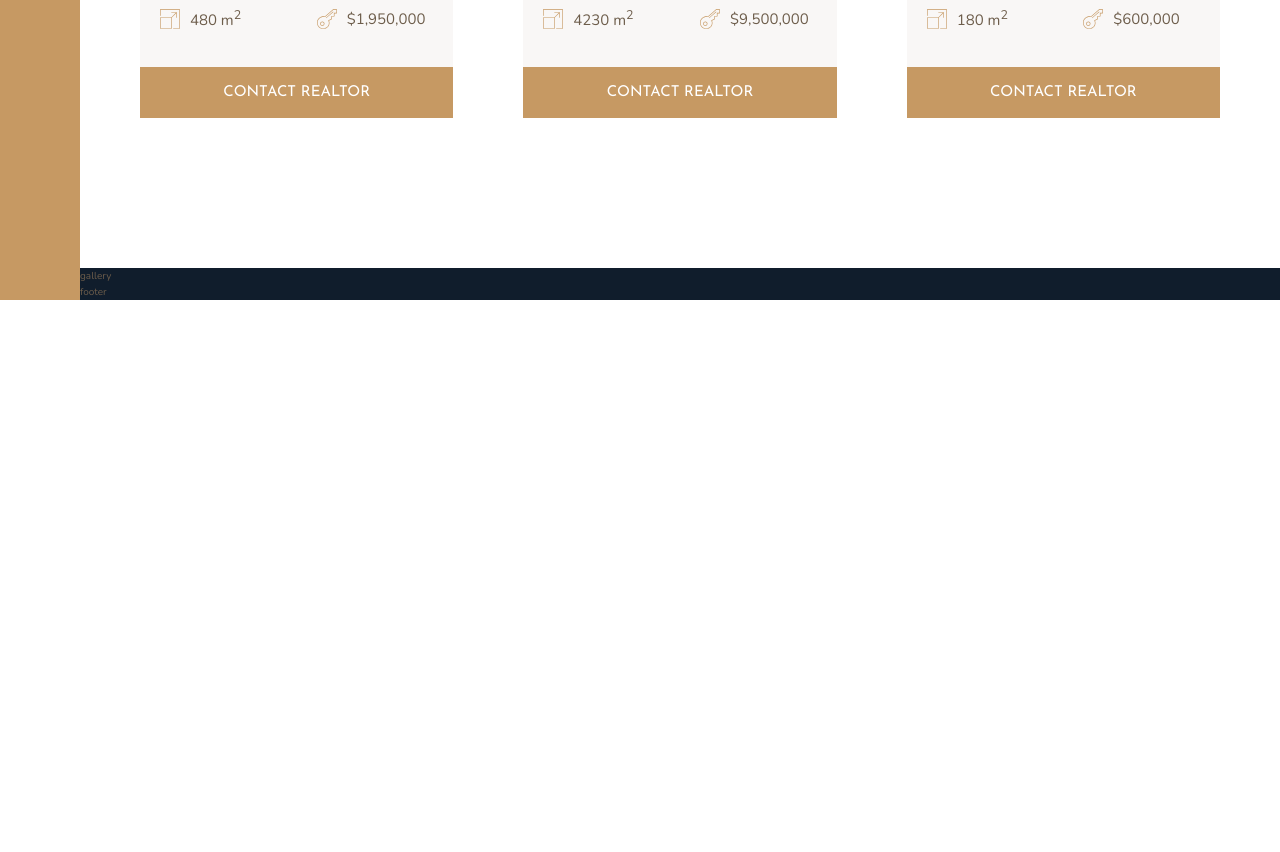
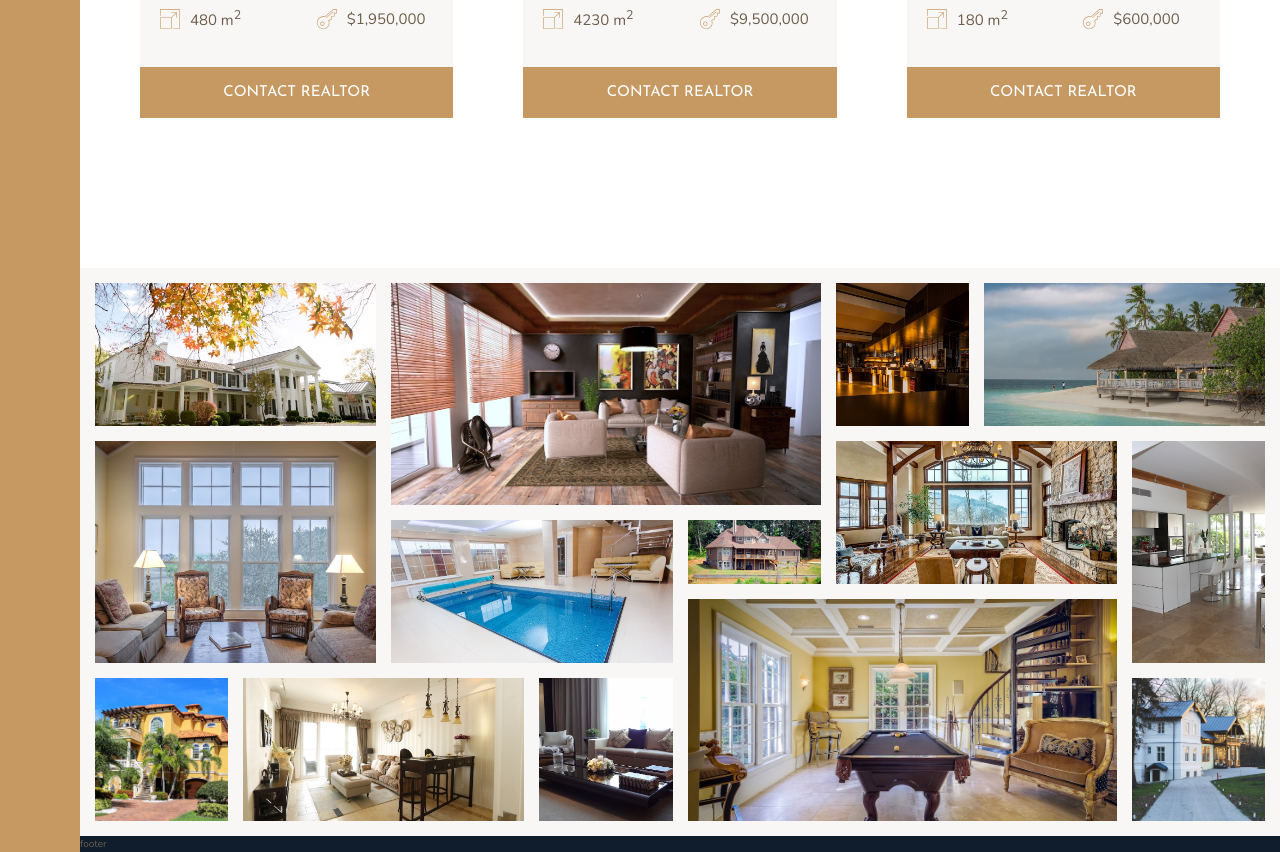
Before and after one commit to Edin93/Nexter, a website: page index.html in a window 1280 px wide. Shown: the part 2774-3626 px from the top of the page. Before the commit the page ends 3074 px from the top, so only its background shows below. Drawn offline with nearby package versions, Linux system fonts and the light colour scheme.

Commit message:
Added the image gallery.

```diff
--- a/index.html
+++ b/index.html
@@ -301,7 +301,54 @@
     </section>
 
     <section class="gallery">
-        gallery
+        <figure class="gallery__item gallery__item--1">
+            <img src="img/gal-1.jpeg" alt="gallery imge 1" class="gallery__img">
+        </figure>
+
+
+        <figure class="gallery__item gallery__item--1">
+            <img src="img/gal-1.jpeg" alt="Gallery image 1" class="gallery__img">
+        </figure>
+        <figure class="gallery__item gallery__item--2">
+            <img src="img/gal-2.jpeg" alt="Gallery image 2" class="gallery__img">
+        </figure>
+        <figure class="gallery__item gallery__item--3">
+            <img src="img/gal-3.jpeg" alt="Gallery image 3" class="gallery__img">
+        </figure>
+        <figure class="gallery__item gallery__item--4">
+            <img src="img/gal-4.jpeg" alt="Gallery image 4" class="gallery__img">
+        </figure>
+        <figure class="gallery__item gallery__item--5">
+            <img src="img/gal-5.jpeg" alt="Gallery image 5" class="gallery__img">
+        </figure>
+        <figure class="gallery__item gallery__item--6">
+            <img src="img/gal-6.jpeg" alt="Gallery image 6" class="gallery__img">
+        </figure>
+        <figure class="gallery__item gallery__item--7">
+            <img src="img/gal-7.jpeg" alt="Gallery image 7" class="gallery__img">
+        </figure>
+        <figure class="gallery__item gallery__item--8">
+            <img src="img/gal-8.jpeg" alt="Gallery image 8" class="gallery__img">
+        </figure>
+        <figure class="gallery__item gallery__item--9">
+            <img src="img/gal-9.jpeg" alt="Gallery image 9" class="gallery__img">
+        </figure>
+        <figure class="gallery__item gallery__item--10">
+            <img src="img/gal-10.jpeg" alt="Gallery image 10" class="gallery__img">
+        </figure>
+        <figure class="gallery__item gallery__item--11">
+            <img src="img/gal-11.jpeg" alt="Gallery image 11" class="gallery__img">
+        </figure>
+        <figure class="gallery__item gallery__item--12">
+            <img src="img/gal-12.jpeg" alt="Gallery image 12" class="gallery__img">
+        </figure>
+        <figure class="gallery__item gallery__item--13">
+            <img src="img/gal-13.jpeg" alt="Gallery image 13" class="gallery__img">
+        </figure>
+        <figure class="gallery__item gallery__item--14">
+            <img src="img/gal-14.jpeg" alt="Gallery image 14" class="gallery__img">
+        </figure>
+
     </section>
 
     <footer class="footer">
--- a/sass/_gallery.scss
+++ b/sass/_gallery.scss
@@ -1,4 +1,92 @@
 .gallery {
-    background-color: $color-secondary;
+    background-color: $color-grey-light-1;
     grid-column: full-start / full-end;
+
+    display: grid;
+    /*grid-template-columns: repeat(8, 1fr);
+    grid-template-rows: repeat(7, 5vw);*/
+    grid-template: repeat(7, 5vw) / repeat(8, 1fr);
+
+
+    grid-gap: 1.5rem;
+    padding: 1.5rem;
+
+    &__item {
+        &--1 {
+            grid-row: 1 / span 2;
+            grid-column: 1 / span 2;
+        }
+
+        &--2 {
+            grid-row: 1 / span 3;
+            grid-column: 3 / span 3;
+        }
+
+        &--3 {
+            grid-row: 1 / span 2;
+            grid-column: 6 / 7;
+        }
+
+        &--4 {
+            grid-row: 1 / span 2;
+            grid-column: 7 / -1;
+        }
+
+        &--5 {
+            grid-row: 3 / span 3;
+            grid-column: 1 / span 2;
+        }
+
+        &--6 {
+            grid-row: 4 / span 2;
+            grid-column: 3 / span 2;
+        }
+
+        &--7 {
+            grid-row: 4 / 5;
+            grid-column: 5 / 6;
+        }
+
+        &--8 {
+            grid-row: 3 / span 2;
+            grid-column: 6 / span 2;
+        }
+
+        &--9 {
+            grid-row: 3 / span 3;
+            grid-column: 8 / -1;
+        }
+
+        &--10 {
+            grid-row: 6 / span 2;
+            grid-column: 1 / 2;
+        }
+
+        &--11 {
+            grid-row: 6 / span 2;
+            grid-column: 2 / span 2;
+        }
+
+        &--12 {
+            grid-row: 6 / span 2;
+            grid-column: 4 / 5;
+        }
+
+        &--13 {
+            grid-row: 5 / span 3;
+            grid-column: 5 / span 3;
+        }
+
+        &--14 {
+            grid-row: 6 / span 2;
+            grid-column: 8 / -1;
+        }
+    }
+
+    &__img {
+        width: 100%;
+        height: 100%;
+        object-fit: cover;
+        display: block;
+    }
 }
```
Also changed, not shown: css/style.css.
